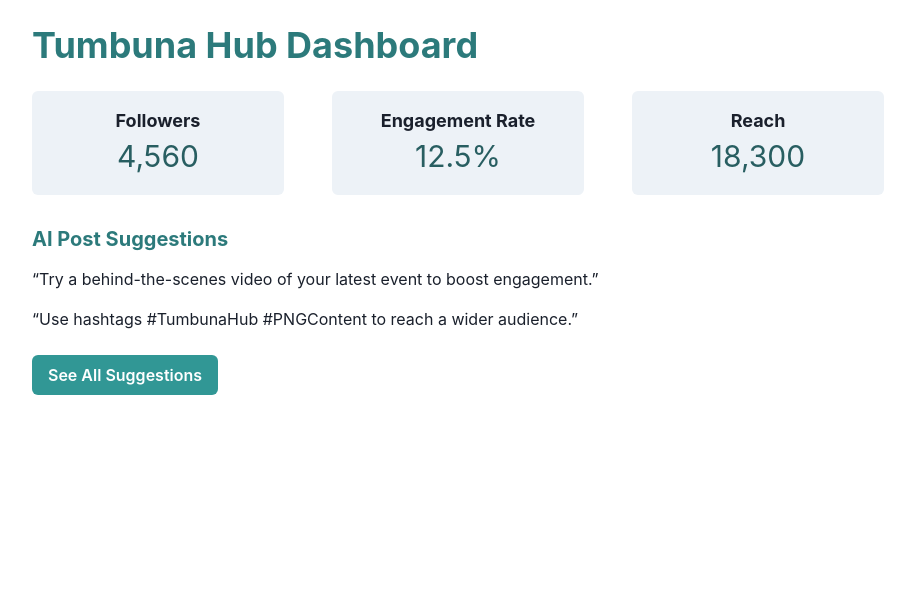
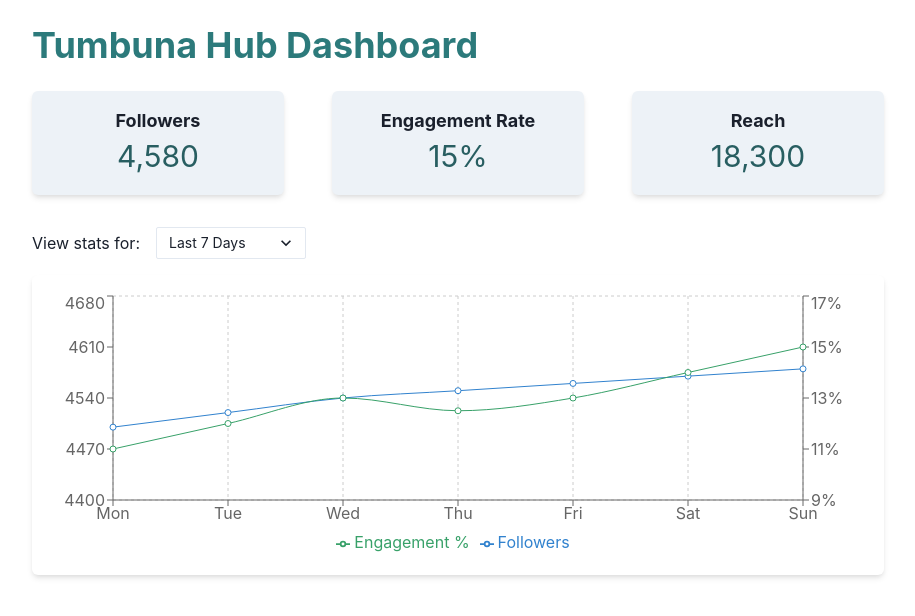
Before and after one commit to PintolDonovan6/Tumbun-Hub, a React (Create React App) app: page / in a window 1280 px wide. Shown: the top 616 px of the page, without its empty margins (182-1097 px from the left). Built offline with nearby package versions, Linux system fonts and the light colour scheme.

Commit message:
Update App.js

```diff
--- a/src/App.js
+++ b/src/App.js
@@ -1,32 +1,153 @@
-import React from 'react';
-import { ChakraProvider, Box, Heading, Text, VStack, HStack, Button } from '@chakra-ui/react';
+import React, { useState } from "react";
+import {
+  ChakraProvider,
+  Box,
+  Heading,
+  Text,
+  VStack,
+  HStack,
+  Select,
+} from "@chakra-ui/react";
+import {
+  LineChart,
+  Line,
+  XAxis,
+  YAxis,
+  CartesianGrid,
+  Tooltip,
+  Legend,
+  ResponsiveContainer,
+} from "recharts";
+
+const mockData = {
+  daily: [
+    { date: "Mon", followers: 4500, engagement: 11, reach: 17000 },
+    { date: "Tue", followers: 4520, engagement: 12, reach: 17200 },
+    { date: "Wed", followers: 4540, engagement: 13, reach: 17500 },
+    { date: "Thu", followers: 4550, engagement: 12.5, reach: 17700 },
+    { date: "Fri", followers: 4560, engagement: 13, reach: 18000 },
+    { date: "Sat", followers: 4570, engagement: 14, reach: 18200 },
+    { date: "Sun", followers: 4580, engagement: 15, reach: 18300 },
+  ],
+  weekly: [
+    { date: "Week 1", followers: 4300, engagement: 10, reach: 16000 },
+    { date: "Week 2", followers: 4400, engagement: 11, reach: 16500 },
+    { date: "Week 3", followers: 4500, engagement: 12, reach: 17000 },
+    { date: "Week 4", followers: 4600, engagement: 13, reach: 18000 },
+  ],
+  monthly: [
+    { date: "Jan", followers: 4000, engagement: 9, reach: 15000 },
+    { date: "Feb", followers: 4200, engagement: 10, reach: 15500 },
+    { date: "Mar", followers: 4400, engagement: 11, reach: 16500 },
+    { date: "Apr", followers: 4600, engagement: 13, reach: 17500 },
+  ],
+};
 
 function Dashboard() {
+  const [range, setRange] = useState("daily");
+  const data = mockData[range];
+  const latest = data[data.length - 1];
+
   return (
     <Box p={6} maxW="900px" mx="auto">
-      <Heading mb={6} color="teal.600">Tumbuna Hub Dashboard</Heading>
+      <Heading mb={6} color="teal.600">
+        Tumbuna Hub Dashboard
+      </Heading>
 
       <HStack spacing={12} mb={8} justify="space-between">
-        <Box bg="gray.100" p={4} borderRadius="md" flex="1" textAlign="center">
-          <Text fontWeight="bold" fontSize="lg">Followers</Text>
-          <Text fontSize="3xl" color="teal.700">4,560</Text>
+        <Box
+          bg="gray.100"
+          p={4}
+          borderRadius="md"
+          flex="1"
+          textAlign="center"
+          boxShadow="md"
+        >
+          <Text fontWeight="bold" fontSize="lg">
+            Followers
+          </Text>
+          <Text fontSize="3xl" color="teal.700">
+            {latest.followers.toLocaleString()}
+          </Text>
         </Box>
-        <Box bg="gray.100" p={4} borderRadius="md" flex="1" textAlign="center">
-          <Text fontWeight="bold" fontSize="lg">Engagement Rate</Text>
-          <Text fontSize="3xl" color="teal.700">12.5%</Text>
+        <Box
+          bg="gray.100"
+          p={4}
+          borderRadius="md"
+          flex="1"
+          textAlign="center"
+          boxShadow="md"
+        >
+          <Text fontWeight="bold" fontSize="lg">
+            Engagement Rate
+          </Text>
+          <Text fontSize="3xl" color="teal.700">
+            {latest.engagement}%
+          </Text>
         </Box>
-        <Box bg="gray.100" p={4} borderRadius="md" flex="1" textAlign="center">
-          <Text fontWeight="bold" fontSize="lg">Reach</Text>
-          <Text fontSize="3xl" color="teal.700">18,300</Text>
+        <Box
+          bg="gray.100"
+          p={4}
+          borderRadius="md"
+          flex="1"
+          textAlign="center"
+          boxShadow="md"
+        >
+          <Text fontWeight="bold" fontSize="lg">
+            Reach
+          </Text>
+          <Text fontSize="3xl" color="teal.700">
+            {latest.reach.toLocaleString()}
+          </Text>
         </Box>
       </HStack>
 
-      <VStack align="start" spacing={4}>
-        <Heading size="md" color="teal.600">AI Post Suggestions</Heading>
-        <Text>“Try a behind-the-scenes video of your latest event to boost engagement.”</Text>
-        <Text>“Use hashtags #TumbunaHub #PNGContent to reach a wider audience.”</Text>
-        <Button colorScheme="teal" mt={2} alignSelf="flex-start">See All Suggestions</Button>
-      </VStack>
+      <HStack mb={4} spacing={4}>
+        <Text>View stats for:</Text>
+        <Select
+          value={range}
+          onChange={(e) => setRange(e.target.value)}
+          maxW="150px"
+          size="sm"
+        >
+          <option value="daily">Last 7 Days</option>
+          <option value="weekly">Last 4 Weeks</option>
+          <option value="monthly">Last 4 Months</option>
+        </Select>
+      </HStack>
+
+      <Box w="100%" h="300px" bg="white" p={4} borderRadius="md" boxShadow="md">
+        <ResponsiveContainer width="100%" height="100%">
+          <LineChart data={data}>
+            <CartesianGrid strokeDasharray="3 3" />
+            <XAxis dataKey="date" />
+            <YAxis yAxisId="left" domain={["dataMin - 100", "dataMax + 100"]} />
+            <YAxis
+              yAxisId="right"
+              orientation="right"
+              domain={["dataMin - 2", "dataMax + 2"]}
+              tickFormatter={(value) => `${value}%`}
+            />
+            <Tooltip />
+            <Legend />
+            <Line
+              yAxisId="left"
+              type="monotone"
+              dataKey="followers"
+              stroke="#3182CE"
+              activeDot={{ r: 8 }}
+              name="Followers"
+            />
+            <Line
+              yAxisId="right"
+              type="monotone"
+              dataKey="engagement"
+              stroke="#38A169"
+              name="Engagement %"
+            />
+          </LineChart>
+        </ResponsiveContainer>
+      </Box>
     </Box>
   );
 }
```
